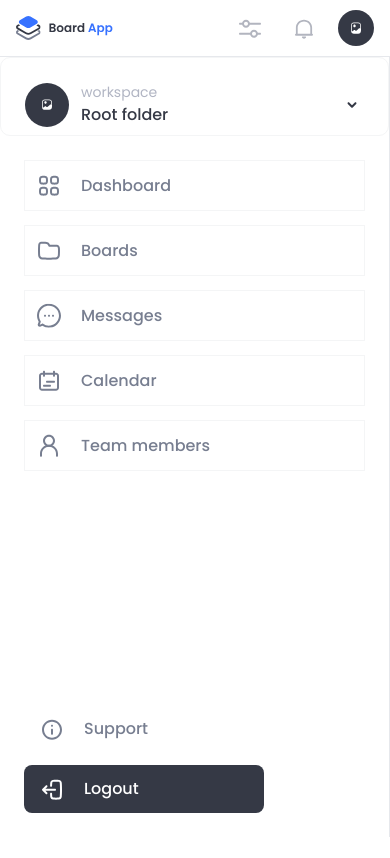
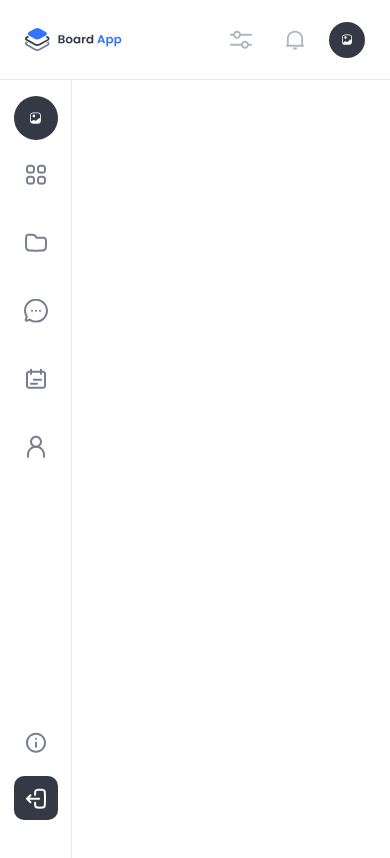
Before and after one commit to ashenthiwanka99/visionexdigital-board-app, a Next.js app: page / in a window 390 px wide. Shown: the top 858 px of the page. Built offline with nearby package versions, Linux system fonts and the light colour scheme.

Commit message:
added animation to sidebar and responsive sidebar

```diff
--- a/src/app/page.tsx
+++ b/src/app/page.tsx
@@ -2,8 +2,11 @@
 
 import Header from "@/components/layout/Header";
 import Sidebar from "@/components/layout/Sidebar";
+import { useSidebarStore } from "@/store/useSidebarStore";
 
 export default function Page() {
+    useSidebarStore.getState().setBadge("messages", 3);
+
   return (
     <div className="min-h-screen bg-white">
       <Header />
--- a/src/components/layout/Header.tsx
+++ b/src/components/layout/Header.tsx
@@ -16,17 +16,10 @@ import CustomButtonRightIcon from "@/components/ui/CustomButtonRightIcon";
 
 export default function Header() {
   return (
-        <header className="w-full border-b border-[#E6E8EC] bg-white">
-            <div className="flex items-center justify-between px-4 py-2 md:px-6">
-
+    <header className="w-full h-[80px] border-b border-[#E6E8EC] bg-white pl-[25px] pr-[25px]">
+      <div className="flex h-full items-center justify-between">
         <div className="flex items-center">
-                    <Image
-                        src={Logo}
-                        alt="Board App"
-                        width={97.6}
-                        height={24}
-                        priority
-                    />
+          <Image src={Logo} alt="Board App" width={97.6} height={24} priority />
         </div>
 
         <div className="flex items-center gap-12">
@@ -51,17 +44,11 @@ export default function Header() {
               height={40}
               onClick={() => alert("Settings")}
             />
-                        <CustomNotificationButton
-                            icon={BellIcon}
-                            width={40}
-                            height={40}
-                            showDot
-                        />
+            <CustomNotificationButton icon={BellIcon} width={40} height={40} showDot />
             <ImagePlaceholder size={36} />
           </div>
         </div>
       </div>
     </header>
-
   );
 }
--- a/src/components/layout/Sidebar.tsx
+++ b/src/components/layout/Sidebar.tsx
@@ -3,27 +3,56 @@
 import SidebarWorkspaceCard from "@/components/ui/SidebarWorkspaceCard";
 import SidebarSection from "@/components/ui/SidebarSection";
 import CustomButtonLeftIcon from "@/components/ui/CustomButtonLeftIcon";
-
+import SvgIcon from "@/components/ui/SvgIcon";
+import ImagePlaceholder from "@/components/ui/CustomImagePlaceholder";
 import data from "@/data/sidebar.json";
 import { sidebarIconRegistry, SidebarIconKey } from "@/data/sidebarIconRegistry";
 import type { SidebarItem } from "@/types/SidebarTypes";
 import { useSidebarStore } from "@/store/useSidebarStore";
-
+import { useRouter } from "next/navigation";
+import { useState, useEffect, useRef } from "react";
 import SupportIcon from "@/images/icons/Info_Circle.svg";
 import LogoutIcon from "@/images/icons/Sign_Out.svg";
 
 export default function Sidebar() {
   const items = data as unknown as SidebarItem[];
-  useSidebarStore.getState().setBadge("messages", 3);
+  const router = useRouter();
+  const activeSectionId = useSidebarStore((s) => s.activeSectionId);
+  const setActiveSection = useSidebarStore((s) => s.setActiveSection);
+  const [isExpanded, setIsExpanded] = useState(false);
+  const sidebarRef = useRef<HTMLDivElement>(null);
+
+  const handleMobileIconClick = (id: string) => {
+    setActiveSection(id);
+    setIsExpanded(true);
+  };
+
+  useEffect(() => {
+    const handleClickOutside = (event: MouseEvent) => {
+      if (sidebarRef.current && !sidebarRef.current.contains(event.target as Node)) {
+        setIsExpanded(false);
+      }
+    };
+
+    if (isExpanded) {
+      document.addEventListener("mousedown", handleClickOutside);
+    } else {
+      document.removeEventListener("mousedown", handleClickOutside);
+    }
+
+    return () => {
+      document.removeEventListener("mousedown", handleClickOutside);
+    };
+  }, [isExpanded]);
 
   return (
-    <aside className="w-full md:w-[288px] md:min-w-[288px] h-[calc(100vh-64px)] border-r md:border-r border-[#E6E8EC] bg-white p-0 flex flex-col">
+    <>
+      <aside className="hidden min-[1000px]:flex w-full md:w-[288px] md:min-w-[288px] h-[calc(100vh-64px)] border-r border-[#E6E8EC] bg-white p-0 flex-col">
         <SidebarWorkspaceCard
           title="Root folder"
           subtitle="workspace"
-        className="pt-[24px] pl-[24px] pr-[24px]"
+          className="pt-[24px] pl-[24px] pr-[24px] whitespace-nowrap"
         />
-
         <div className="mt-[24px] ml-[24px] mr-[24px] flex flex-col gap-[14px]">
           {items.map((item) => (
             <SidebarSection
@@ -35,8 +64,7 @@ export default function Sidebar() {
             />
           ))}
         </div>
-
-      <div className="mt-auto px-[24px] pb-[24px] space-y-3">
+        <div className="mt-auto px-[24px] pb-[40px] space-y-3">
           <CustomButtonLeftIcon
             label="Support"
             icon={SupportIcon}
@@ -53,5 +81,92 @@ export default function Sidebar() {
           />
         </div>
       </aside>
+
+      <aside
+        ref={sidebarRef}
+        className={`flex min-[1000px]:hidden h-[calc(100vh-64px)] border-r border-[#E6E8EC] bg-white p-0 flex-col transition-all duration-300 ease-in-out ${
+          isExpanded ? "w-[288px]" : "w-[72px]"
+        }`}
+      >
+        {!isExpanded ? (
+          <>
+            <div className="mt-[16px] mb-[12px] flex justify-center">
+              <ImagePlaceholder size={44} />
+            </div>
+            <div className="flex-1 flex flex-col items-center gap-6">
+              {items.map((item) => {
+                const active = activeSectionId === item.id;
+                return (
+                  <button
+                    key={item.id}
+                    className="w-[44px] h-[44px] rounded-[10px] flex items-center justify-center hover:bg-neutral-8/30 cursor-pointer"
+                    title={item.title}
+                    onClick={() => handleMobileIconClick(item.id)}
+                  >
+                    <SvgIcon
+                      icon={sidebarIconRegistry[item.iconKey as SidebarIconKey]}
+                      size={24}
+                      className={active ? "svg-filter-primary-500" : undefined}
+                      color={active ? undefined : "neutral-4"}
+                    />
+                  </button>
+                );
+              })}
+            </div>
+            <div className="w-full pb-[40px] flex flex-col items-center gap-3 pb-[16px]">
+              <button
+                className="w-[44px] h-[44px] rounded-[10px] flex items-center justify-center hover:bg-neutral-8/30 cursor-pointer"
+                title="Support"
+                onClick={() => router.push("/dummy")}
+              >
+                <SvgIcon icon={SupportIcon} size={24} color="neutral-4" />
+              </button>
+              <button
+                className="w-[44px] h-[44px] rounded-[10px] flex items-center justify-center bg-neutral-3 cursor-pointer"
+                title="Logout"
+                onClick={() => router.push("/dummy")}
+              >
+                <SvgIcon icon={LogoutIcon} size={24} color="white" />
+              </button>
+            </div>
+          </>
+        ) : (
+          <div className="flex flex-col h-full">
+            <SidebarWorkspaceCard
+              title="Root folder"
+              subtitle="workspace"
+              className="pt-[24px] pl-[24px] pr-[24px] whitespace-nowrap"
+            />
+            <div className="mt-[24px] ml-[24px] mr-[24px] flex flex-col gap-[14px]">
+              {items.map((item) => (
+                <SidebarSection
+                  key={item.id}
+                  sectionId={item.id}
+                  icon={sidebarIconRegistry[item.iconKey as SidebarIconKey]}
+                  title={item.title}
+                  subItems={item.subItems}
+                />
+              ))}
+            </div>
+            <div className="mt-auto px-[24px] pb-[40px] space-y-3">
+              <CustomButtonLeftIcon
+                label="Support"
+                icon={SupportIcon}
+                variant="ghost"
+                height={48}
+                width={240}
+              />
+              <CustomButtonLeftIcon
+                label="Logout"
+                icon={LogoutIcon}
+                variant="solid"
+                height={48}
+                width={240}
+              />
+            </div>
+          </div>
+        )}
+      </aside>
+    </>
   );
 }
--- a/src/components/ui/SidebarSection.tsx
+++ b/src/components/ui/SidebarSection.tsx
@@ -31,13 +31,14 @@ export default function SidebarSection({
   const setActiveSection = useSidebarStore((s) => s.setActiveSection);
   const selectedId = useSidebarStore((s) => s.selected[sectionId] ?? null);
   const selectSubItem = useSidebarStore((s) => s.selectSubItem);
-
   const badgeCount = useSidebarStore((s) => s.badges[sectionId] ?? 0);
 
   const isOpen = activeSectionId === sectionId;
 
   const handleToggle = () => {
-        setActiveSection(isOpen ? null : sectionId);
+    if (activeSectionId !== sectionId) {
+      setActiveSection(sectionId);
+    }
   };
 
   return (
@@ -46,7 +47,7 @@ export default function SidebarSection({
         onClick={handleToggle}
         className={clsx(
           "w-full flex items-center border border-neutral-7 bg-white cursor-pointer",
-                    "pt-[12px] pb-[12px] pl-[12px]"
+          "pt-[12px] pb-[12px] pl-[12px] pr-[12px]"
         )}
       >
         <div className="flex items-center gap-5 flex-1">
@@ -70,7 +71,7 @@ export default function SidebarSection({
 
         {subItems.length === 0 && badgeCount > 0 && (
           <span
-                        className="inline-flex items-center justify-center min-w-[22px] h-[22px] px-[6px] rounded-full text-white text-[12px] leading-none font-medium"
+            className="inline-flex items-center justify-center min-w-[22px] h-[22px] rounded-full text-white text-[12px] leading-none font-medium"
             style={{ background: "var(--color-orange-500)" }}
             aria-label={`${badgeCount} unread`}
           >
@@ -79,8 +80,15 @@ export default function SidebarSection({
         )}
       </button>
 
-            {isOpen && subItems.length > 0 && (
-                <div className="p-[12px] space-y-3">
+      {subItems.length > 0 && (
+        <div
+          className={clsx(
+            "grid transition-all duration-300 ease-in-out",
+            isOpen ? "grid-rows-[1fr] opacity-100" : "grid-rows-[0fr] opacity-0"
+          )}
+          aria-hidden={!isOpen}
+        >
+          <div className="overflow-hidden pl-[12px] space-y-3">
             {subItems.map((s) => (
               <button
                 key={s.id}
@@ -105,6 +113,7 @@ export default function SidebarSection({
               </button>
             ))}
           </div>
+        </div>
       )}
     </div>
   );
```
Lines whose indentation alone changed are shown as unchanged.
